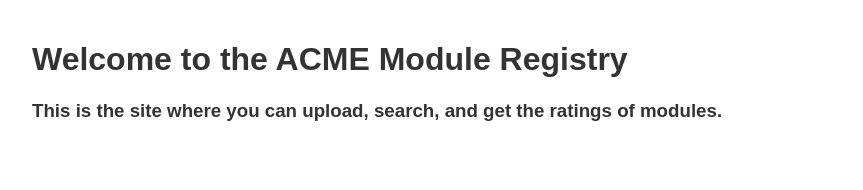
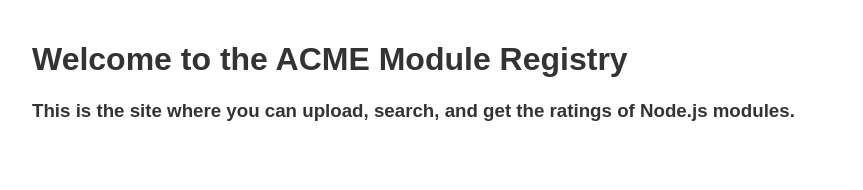
Before and after one commit to shrijan-swaminathan/ece461grp11part2, a website with bundled scripts: page src/frontend/html/index.html in a window 1280 px wide. Shown: the top 190 px of the page, without its empty margins (208-1071 px from the left). Built offline with nearby package versions, Linux system fonts and the light colour scheme.

```diff
--- a/src/frontend/html/index.html
+++ b/src/frontend/html/index.html
@@ -10,7 +10,7 @@
 <body>
     <header>
         <h1>Welcome to the ACME Module Registry</h1>
-        <h3>This is the site where you can upload, search, and get the ratings of modules.</h3>
+        <h3>This is the site where you can upload, search, and get the ratings of Node.js modules.</h3>
     </header>
 
     <main>
```
